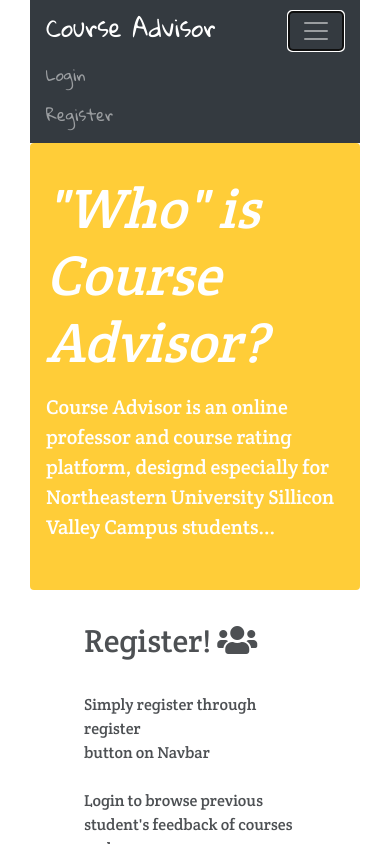
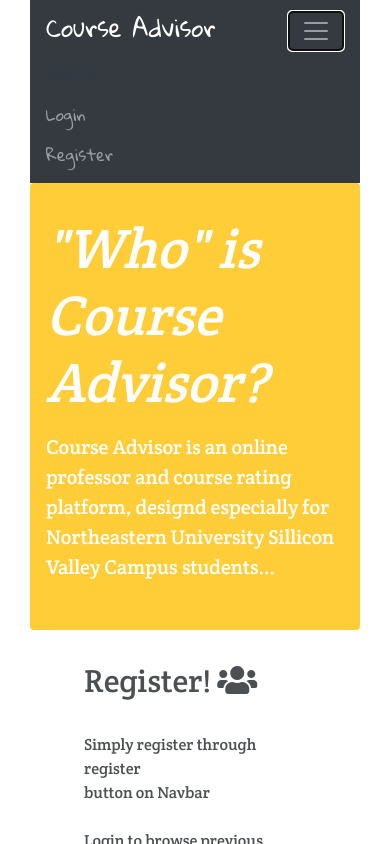
Before and after one commit to MengBanana/CourseAdvisor, a React (Create React App) app in the folder front/: page / in a window 390 px wide. Both pictures are taken after a click on the button "Toggle navigation". Shown: the top 844 px of the page. Built offline with nearby package versions, Linux system fonts and the light colour scheme; a web font is replaced by a local one.

Commit message:
add hidden search button on nav next to login

```diff
--- a/front/src/components/NavBar.jsx
+++ b/front/src/components/NavBar.jsx
@@ -11,6 +11,9 @@
   render() {
     const loginRegLink = (
       <ul className="navbar-nav ml-auto">
+        <li className="nav-item">
+          <NavLink className="nav-link" activeClassName="active" style={{color:"#313a47"}} to="/search">Search</NavLink>
+        </li>
         <li className="nav-item">
           <NavLink className="nav-link" activeClassName="active" to="/login">Login</NavLink>
         </li>
@@ -50,41 +53,6 @@
             </nav>
           </div>
 
-/*      <nav style={{fontFamily:"Gloria Hallelujah"}} className="navbar navbar-expand-lg navbar-dark bg-dark">
-  <a class="navbar-brand" href="#">Navbar</a>
-  <button class="navbar-toggler" type="button" data-toggle="collapse" data-target="#navbarSupportedContent" aria-controls="navbarSupportedContent" aria-expanded="false" aria-label="Toggle navigation">
-    <span class="navbar-toggler-icon"></span>
-  </button>
-
-  <div class="collapse navbar-collapse" id="navbarSupportedContent">
-    <ul class="navbar-nav mr-auto">
-      <li class="nav-item active">
-        <a class="nav-link" href="#">Home <span class="sr-only">(current)</span></a>
-      </li>
-      <li class="nav-item">
-        <a class="nav-link" href="#">Link</a>
-      </li>
-      <li class="nav-item dropdown">
-        <a class="nav-link dropdown-toggle" href="#" id="navbarDropdown" role="button" data-toggle="dropdown" aria-haspopup="true" aria-expanded="false">
-          Dropdown
-        </a>
-        <div class="dropdown-menu" aria-labelledby="navbarDropdown">
-          <a class="dropdown-item" href="#">Action</a>
-          <a class="dropdown-item" href="#">Another action</a>
-          <div class="dropdown-divider"></div>
-          <a class="dropdown-item" href="#">Something else here</a>
-        </div>
-      </li>
-      <li class="nav-item">
-        <a class="nav-link disabled" href="#">Disabled</a>
-      </li>
-    </ul>
-    <form class="form-inline my-2 my-lg-0">
-      <input class="form-control mr-sm-2" type="search" placeholder="Search" aria-label="Search"/>
-      <button class="btn btn-outline-success my-2 my-sm-0" type="submit">Search</button>
-    </form>
-  </div>
-</nav>*/
     );
   }
 }
```
